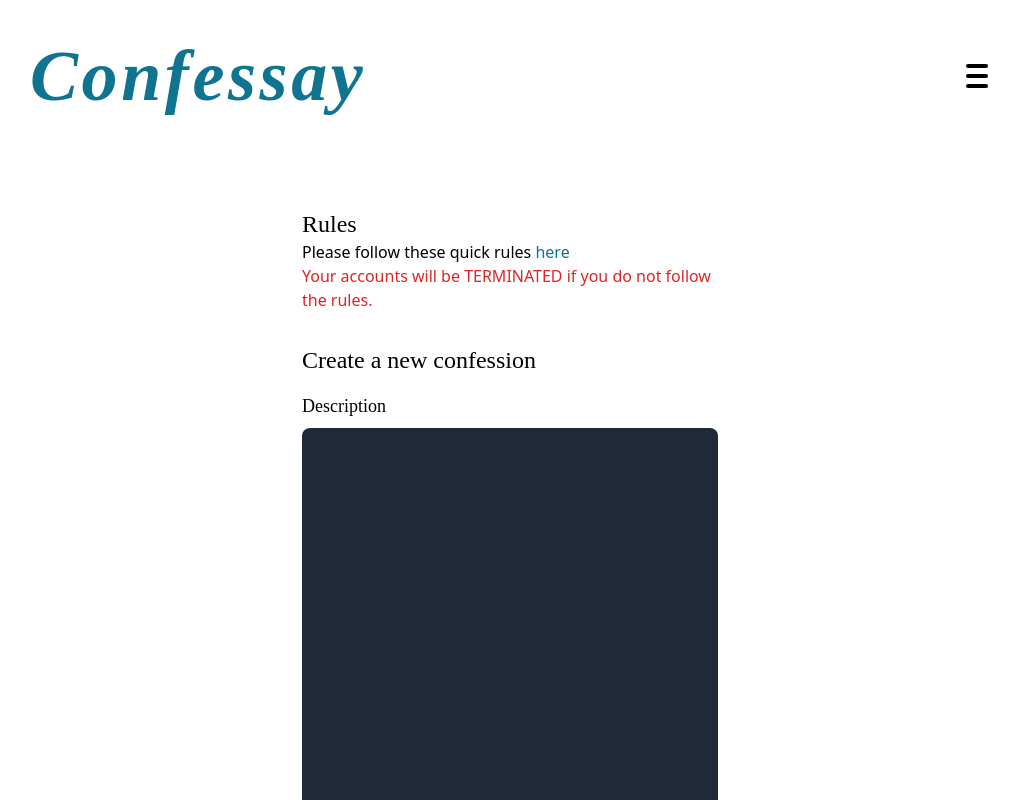
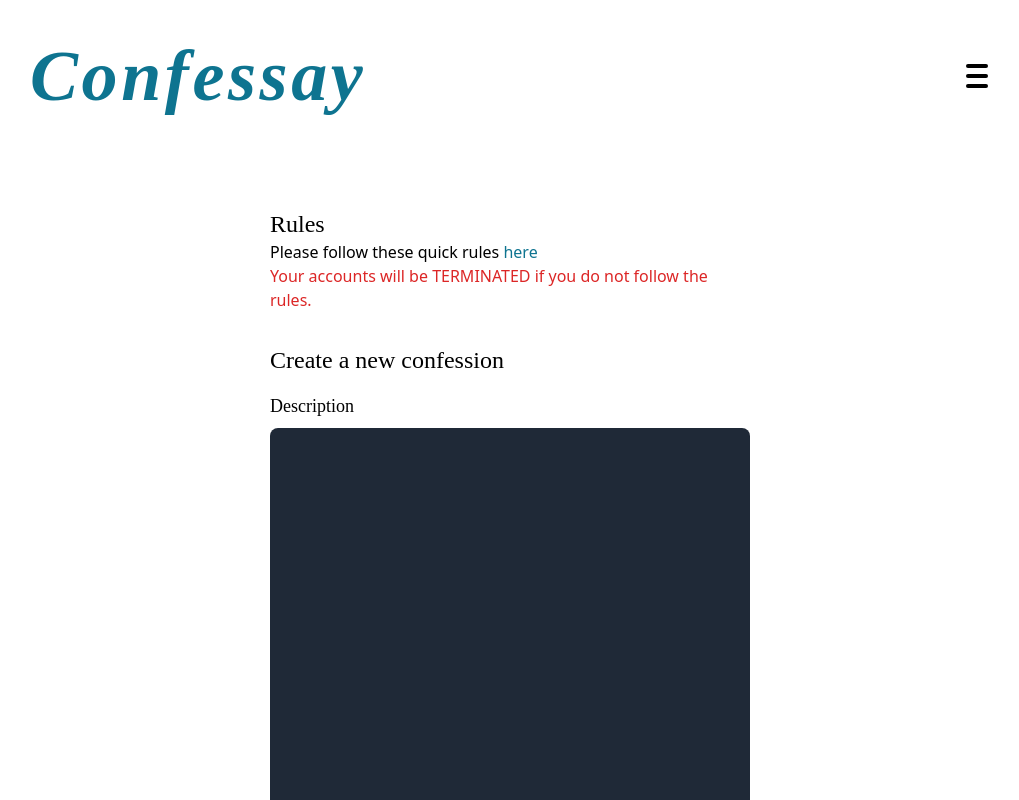
Before and after one commit to dunyanong/confessay, a Next.js app: page /Post in a window 1280 px wide. Shown: the top 800 px of the page, without its empty margins (130-1149 px from the left). Built offline with nearby package versions, Linux system fonts and the light colour scheme; no server answers; sample sign-in values are in the browser's storage; a web font is replaced by a local one.

Commit message:
Update Post.js

```diff
--- a/pages/Post.js
+++ b/pages/Post.js
@@ -93,7 +93,7 @@
             </ul>
             <FullScreenNavbar />
         </nav>
-    <div className="mt-2 my-10 md:my-10 p-12 border-solid rounded-lg max-w-lg mx-auto">
+    <div className="mt-2 my-10 md:my-10 p-12 border-solid rounded-lg max-w-xl mx-auto">
     <div className="text-start mb-8 ">
       <h3 className="text-2xl font-bold font-medium">Rules</h3>
       <div>
```
